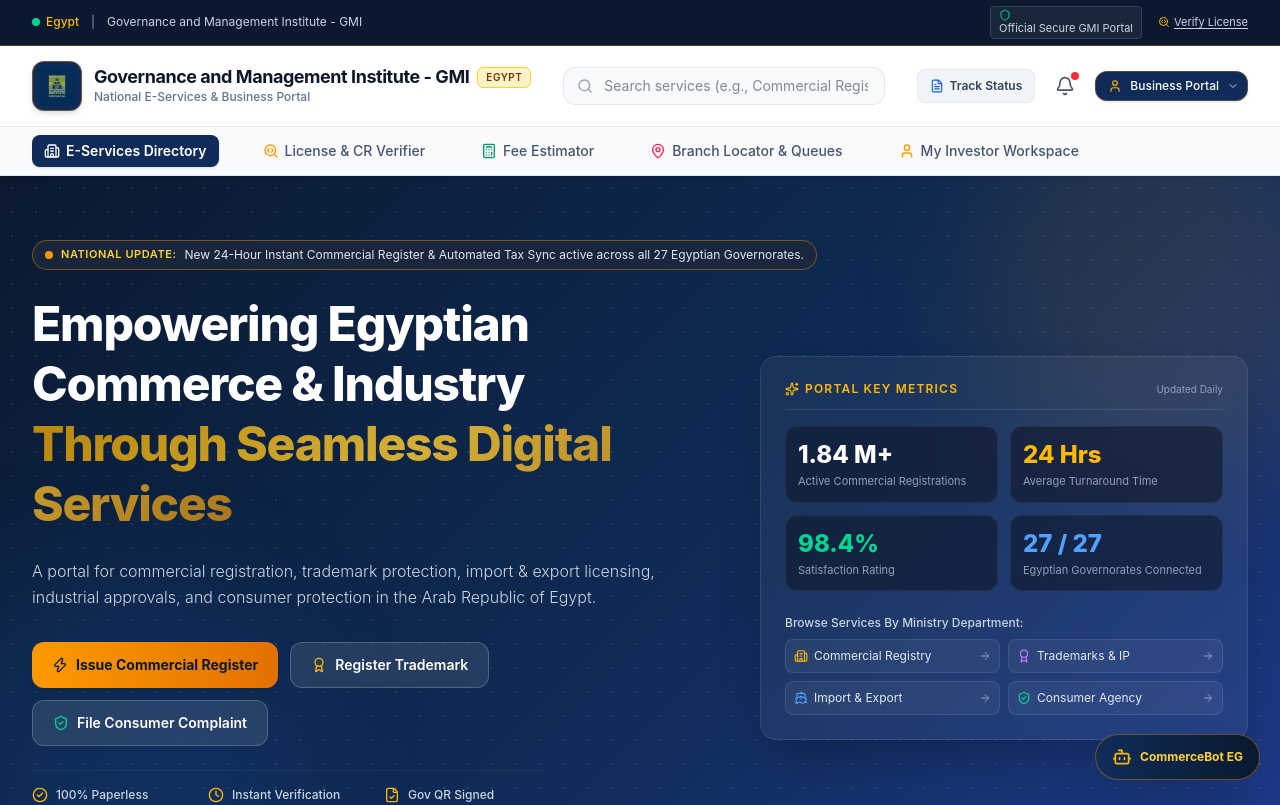
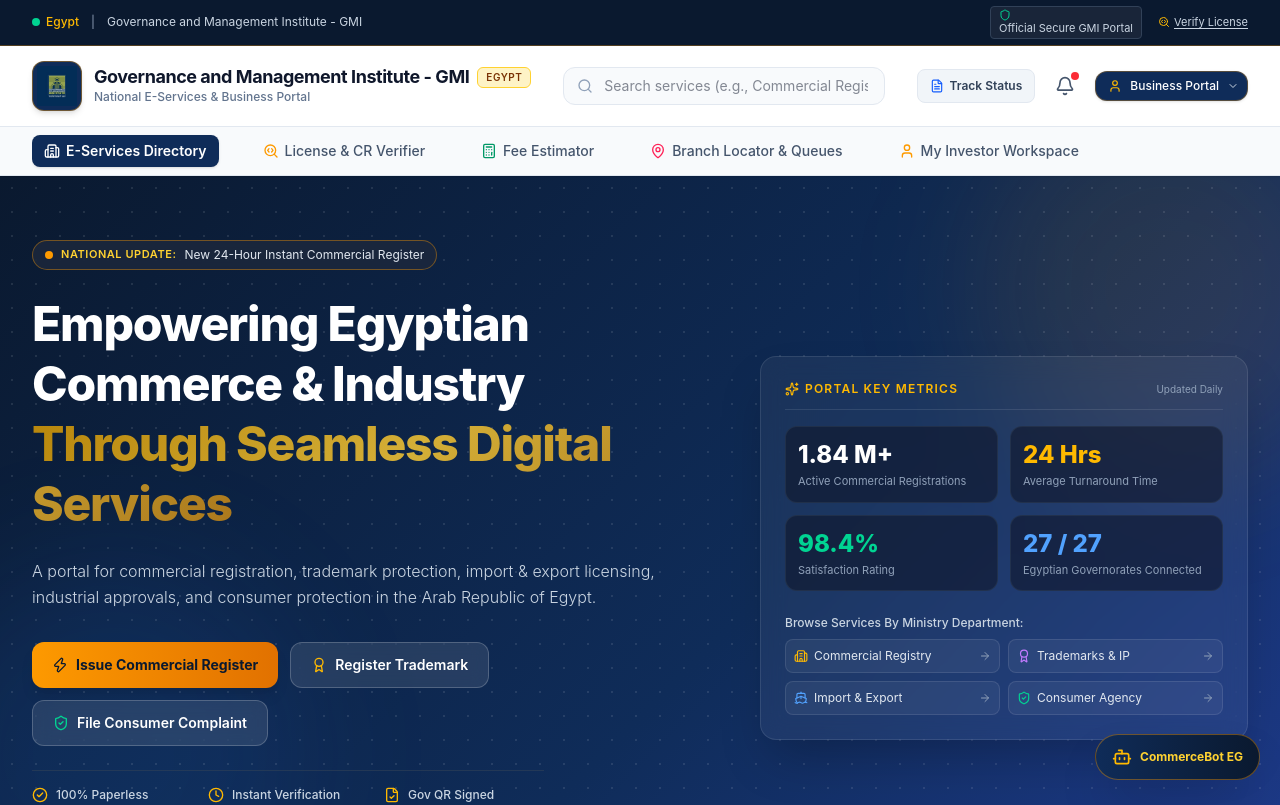
Before and after one commit to mohamedtaha152/ministry-commerce, a React (Vite) app: page / in a window 1280 px wide. Shown: the top 805 px of the page. Built offline with nearby package versions, Linux system fonts and the light colour scheme.

Commit message:
Update Hero.jsx

```diff
--- a/src/components/Hero.jsx
+++ b/src/components/Hero.jsx
@@ -33,7 +33,7 @@ export default function Hero({ onSelectCategory, onQuickAction }) {
           </span>
           <span className="text-amber-300 font-semibold uppercase tracking-wider text-[11px]">National Update:</span>
           <span className="text-slate-200 truncate">
-            New 24-Hour Instant Commercial Register & Automated Tax Sync active across all 27 Egyptian Governorates.
+            New 24-Hour Instant Commercial Register
           </span>
         </div>
 
```
